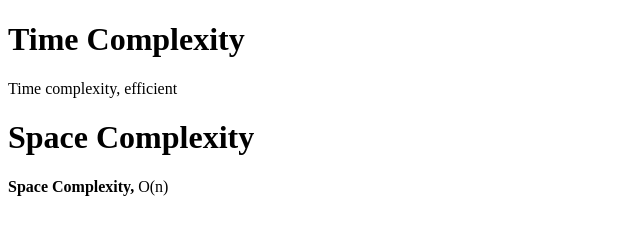
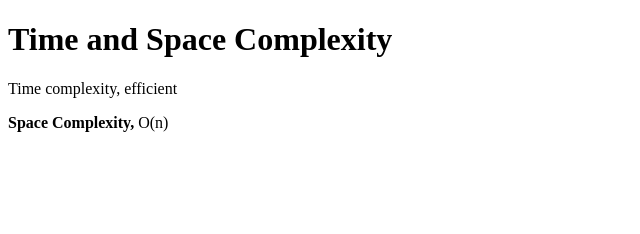
Before and after one commit to acciojob/time-and-space-complexity-beauty886, a website: page main.html in a window 1280 px wide. Shown: the whole page, without its empty margins (0-640 px from the left). Drawn offline with Linux system fonts and the light colour scheme.

Commit message:
created a submission

```diff
--- a/main.html
+++ b/main.html
@@ -8,10 +8,9 @@
 
 <body>
 	<!-- the entire body must be written by student -->
-	<h1>Time Complexity</h1>
+	<h1>Time and Space Complexity</h1>
 	<p>Time complexity, efficient</p>
 
-	<h1>Space Complexity</h1>
 	<p><b>Space Complexity,</b> O(n)</p>
     <script type="text/javascript" src="./script.js">
 </script>
```
